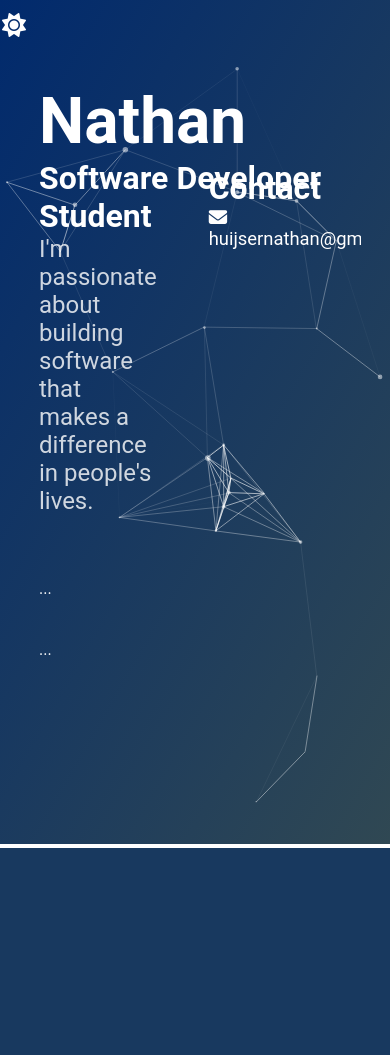
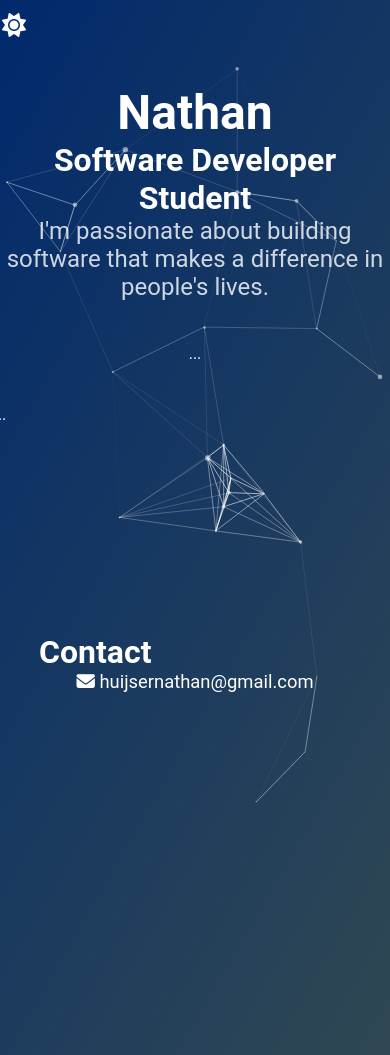
Before and after one commit to nhuijser/portfolio, a PHP site: page / in a window 390 px wide. Before the commit the page ends 848 px from the top, so only its background shows below. Run offline with PHP 8.4, Linux system fonts and the light colour scheme; data that the repository does not hold is empty; some libraries are stand-ins or nearby versions.

Commit message:
fix: create_project, add: grids, add: mobile support

```diff
--- a/index.php
+++ b/index.php
@@ -1,6 +1,7 @@
 <!DOCTYPE html>
 <html lang="en">
 <head>
+<meta name="viewport" content="width=device-width, initial-scale=1.0">
   <script src="https://cdn.jsdelivr.net/npm/particles.js@2.0.0/particles.min.js"></script>
   <link rel="stylesheet" type="text/css" href="styles.css" />
   <script src="https://kit.fontawesome.com/0f6a8fd9b7.js" crossorigin="anonymous"></script>
--- a/sites/admin/endpoints/create_project.php
+++ b/sites/admin/endpoints/create_project.php
@@ -8,8 +8,9 @@ try {
 
     // Insert a new project
     $new_id = $total + 1;
-    $dbh->exec("INSERT INTO projects (idprojects, project, description, role, github, tags, deleted) VALUES ($new_id, 'New Project', 'New Project Description', 'Developer', 'https://github.com/nhuijser', 'Tags, 1, 2', 0)");
+    $stmt = $dbh->prepare("INSERT INTO projects (idprojects, project, description, role, github, tags, deprecated, deleted) VALUES (?, ?, ?, ?, ?, ?, ?, ?)");
+    $stmt->execute([$new_id, 'New Project', 'New Project Description', 'Developer', 'https://github.com/nhuijser', 'Tags, 1, 2', 0, 0]);
 } catch (PDOException $e) {
-    echo "Error: " . $e->getMessage();
+    echo "<script>alert(Error: " . $e->getMessage() . ")</script>";
 }
 ?>
--- a/styles.css
+++ b/styles.css
@@ -163,7 +163,7 @@ a {
   transition: 0.5s;
   padding-bottom: 1vh;
   padding-right: 30vw;
-  padding-left: 1vw;
+  padding-left: 2.5vw;
 }
 
 .section p {
@@ -300,3 +300,109 @@ abbr {
   text-decoration: none;
   cursor: help;
 }
+
+@media only screen and (max-width: 768px) {
+  body::-webkit-scrollbar {
+    display: none;
+  }
+
+  html {
+    overflow: auto;
+  }
+  body {
+    min-height: 125vh;
+    -ms-overflow-style: none; /* IE and Edge */
+    scrollbar-width: none; /* Firefox */
+  }
+
+  #background {
+    height: auto;
+    min-height: 125vh;
+  }
+  .header {
+    margin-left: 0;
+    margin-top: 10vh;
+    margin-bottom: 10vh;
+    text-align: center;
+    height: 50vh;
+  }
+
+  .header h1 {
+    font-size: 3rem;
+  }
+
+  .header p[class="description"] {
+    max-width: 100%;
+  }
+
+  .activityText {
+    margin-top: 5vh;
+  }
+
+  codersrank-activity {
+    display: flex;
+    flex-direction: column;
+    top: 0;
+    left: 50%;
+    transform: translateX(-50%);
+    width: 80%;
+    justify-content: center;
+    align-items: center;
+    text-align: center;
+    --legend-margin: 0 12.5vw 0 0;
+  }
+
+  .right-section {
+    margin: 0;
+    padding: 0;
+    display: flex;
+    position: relative;
+    flex-direction: column;
+    overflow-y: auto;
+    max-width: 100%;
+    max-height: 50%;
+  }
+
+  .section {
+    padding: 0;
+    margin: 0;
+  }
+
+  .section-content,
+  .section-content-deprecated {
+    justify-content: center;
+    align-items: center;
+    text-align: center;
+    width: 100%;
+    max-width: 80%;
+    padding-left: 10vw;
+  }
+
+  .section-content p,
+  .section-content-deprecated p {
+    max-width: 100%;
+  }
+
+  h3.role span {
+    max-width: 100%;
+    text-align: center;
+    justify-content: center;
+  }
+
+  .role {
+    max-width: 100%;
+    text-align: center;
+    justify-content: center;
+  }
+
+  .role i {
+    transform: scale(0.7);
+    transition: 0.5s;
+  }
+
+  .tags {
+    justify-content: center;
+    align-items: center;
+    text-align: center;
+  }
+}
```
